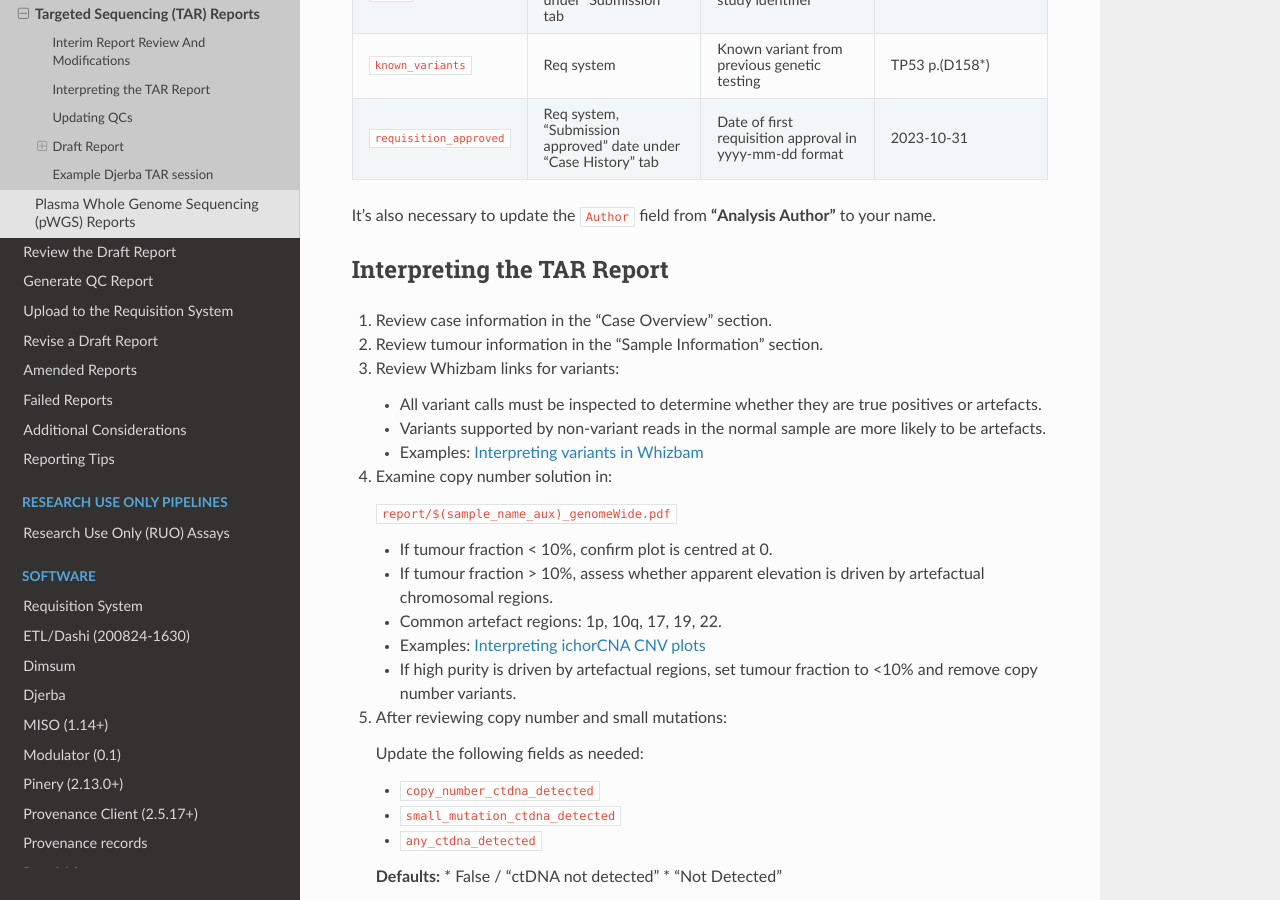
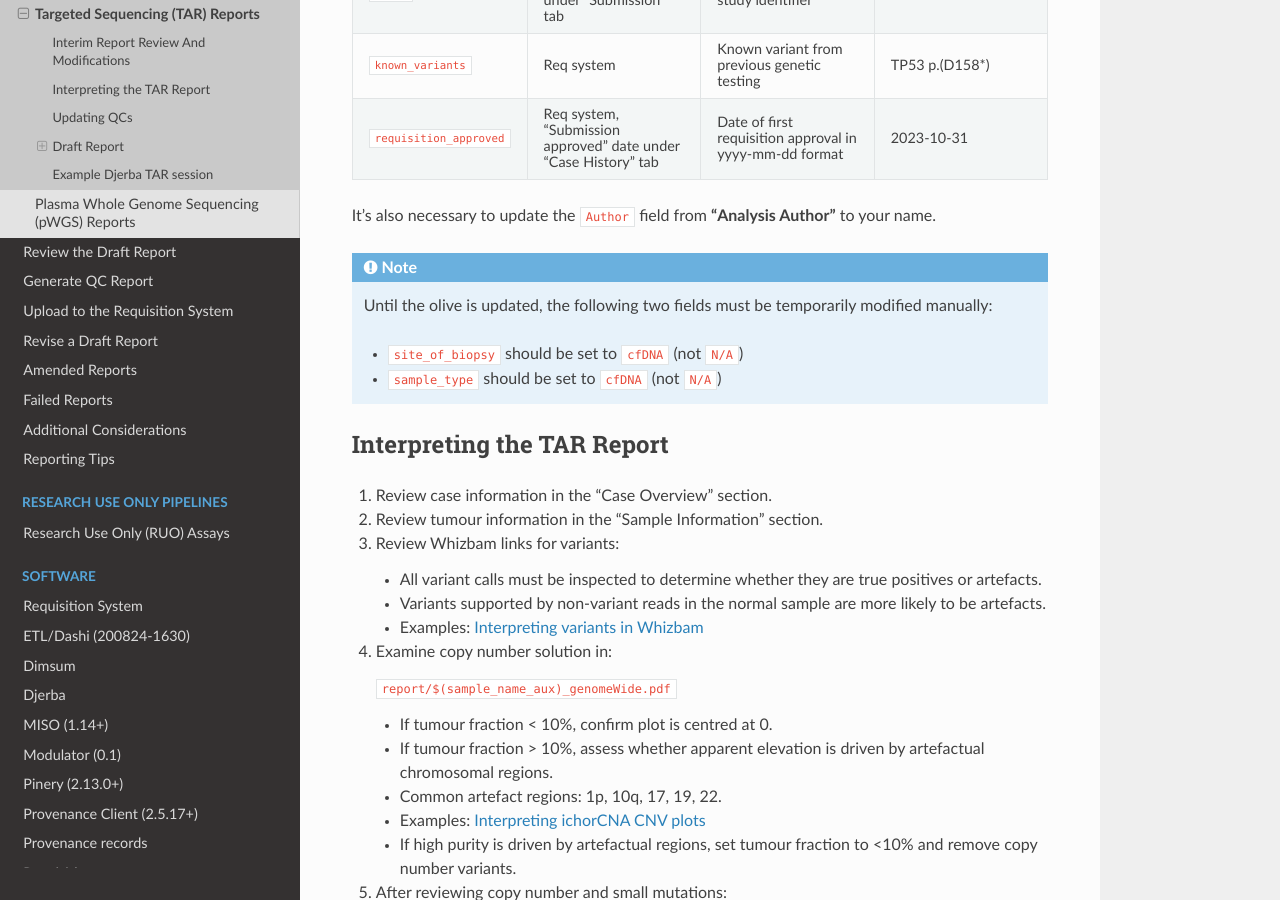
Before and after one commit to oicr-gsi/oicr-gsi, a Sphinx documentation site: the page built from source/data-review-reporting/tar-report.rst, in a window 1280 px wide and 900 px high, scrolled down 1181 px. Built offline with Sphinx 7.4.7 and the Read the Docs theme 3.1.0, drawn with Linux system fonts in a browser that asks for light colours.

Commit message:
Temporarily update these fields

```diff
--- a/source/data-review-reporting/tar-report.rst
+++ b/source/data-review-reporting/tar-report.rst
@@ -74,6 +74,14 @@ This information is usually obtained from the Requisition (Req) system.
      - 2023-10-31
 
 It's also necessary to update the ``Author`` field from **"Analysis Author"** to your name.
+
+.. note::
+
+   Until the olive is updated, the following two fields must be temporarily modified manually:
+
+   * ``site_of_biopsy`` should be set to ``cfDNA`` (not ``N/A``)
+   * ``sample_type`` should be set to ``cfDNA`` (not ``N/A``)
+
 
 
 Interpreting the TAR Report
```
